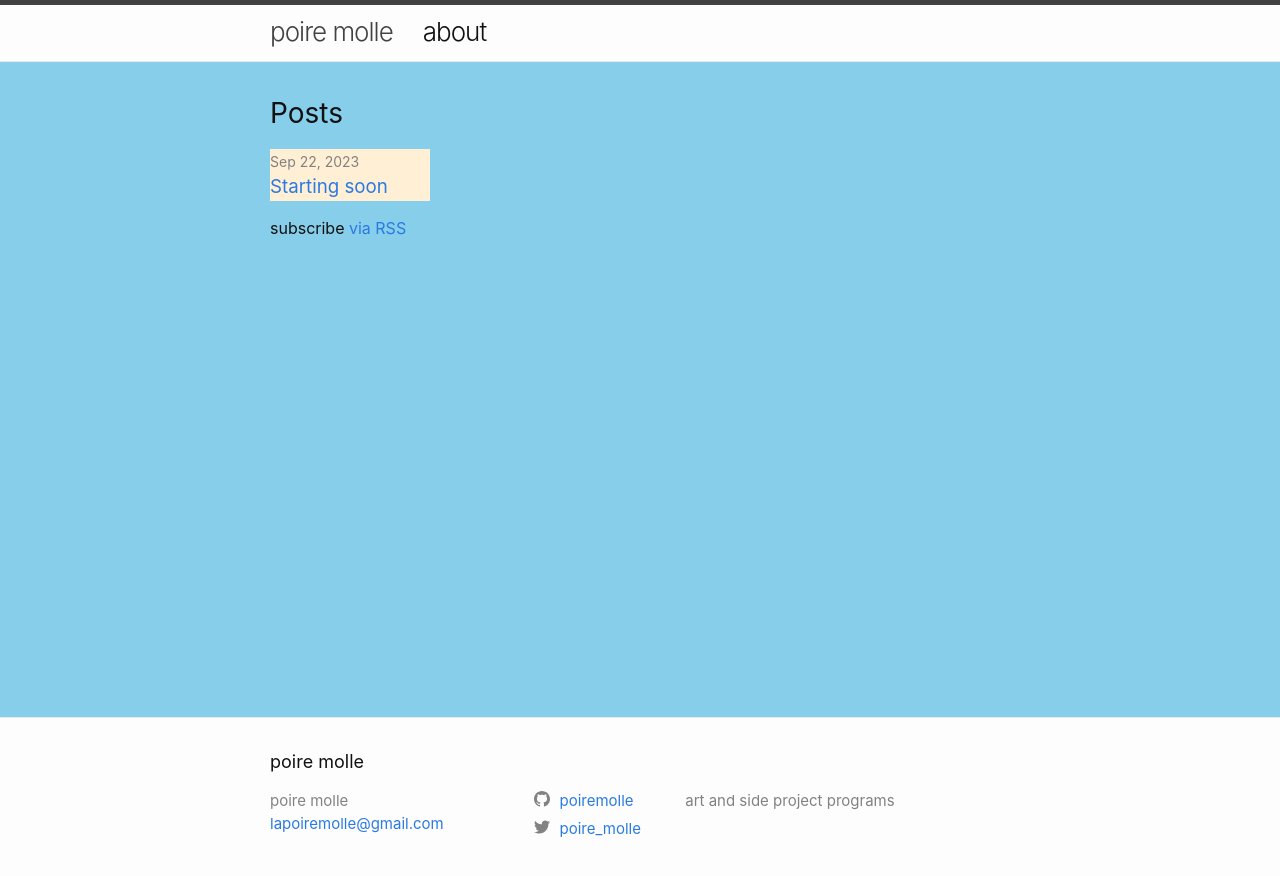
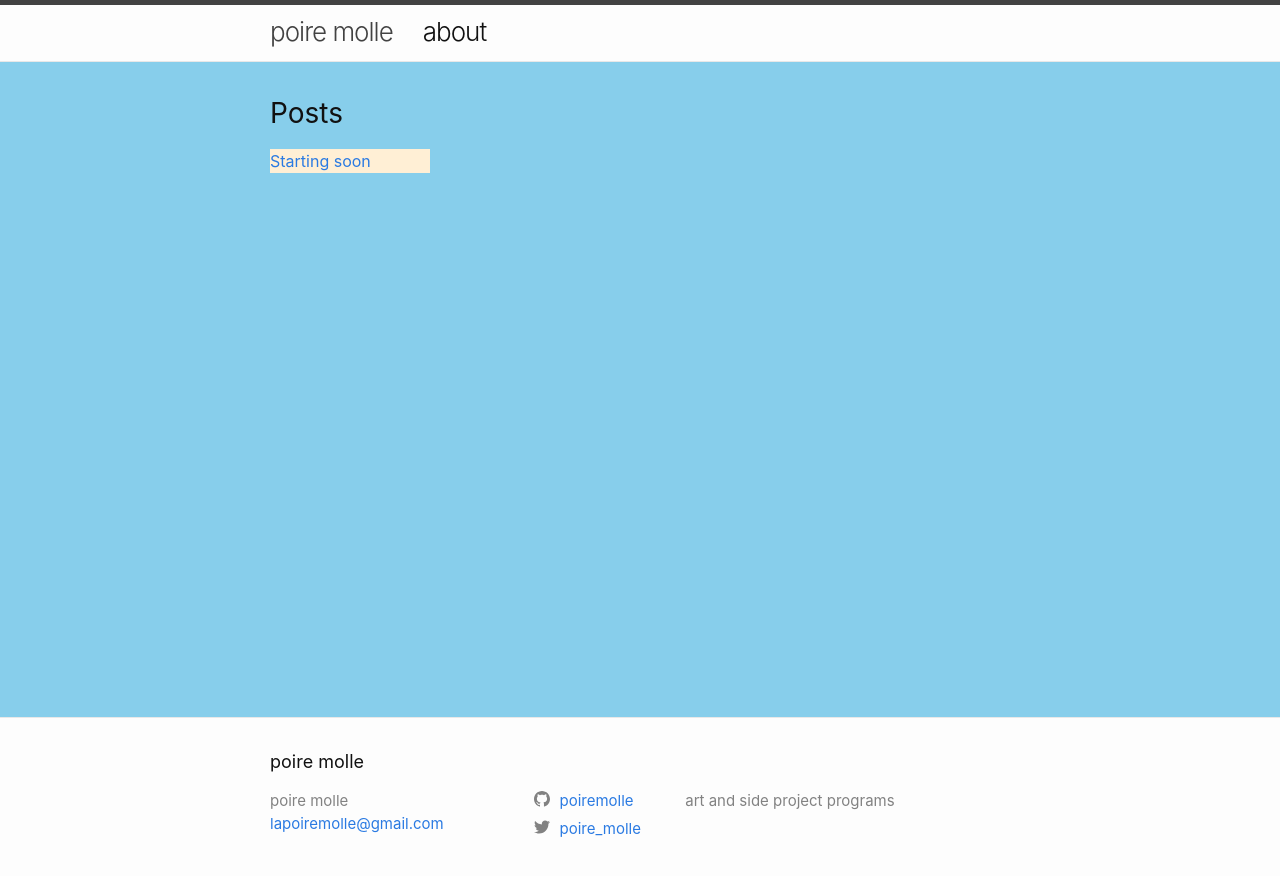
Before and after one commit to poiremolle/blog, a Jekyll site: the page built from index.md, in a window 1280 px wide. Shown: the top 876 px of the page. Built offline with Jekyll 4.4.1, drawn with Linux system fonts in a browser that asks for light colours.

Commit message:
commenting out content, post date and removing link to rss feed

```diff
--- a/_layouts/home.html
+++ b/_layouts/home.html
@@ -7,28 +7,26 @@ layout: default
     <h1 class="page-heading">{{ page.title }}</h1>
   {%- endif -%}
 
-  {{ content }}
+ <!-- {{ content }} -->
 
   {%- if site.posts.size > 0 -%}
     <h2 class="post-list-heading">{{ page.list_title | default: "Posts" }}</h2>
     <ul class="post-list">
       {%- for post in site.posts -%}
       <li>
-        {%- assign date_format = site.minima.date_format | default: "%b %-d, %Y" -%}
+      <!--  {%- assign date_format = site.minima.date_format | default: "%b %-d, %Y" -%}
         <span class="post-meta">{{ post.date | date: date_format }}</span>
-        <h3>
+        <h3>-->
           <a class="post-link" href="{{ post.url | relative_url }}">
             {{ post.title | escape }}
           </a>
-        </h3>
+       <!-- </h3>
         {%- if site.show_excerpts -%}
           {{ post.excerpt }}
-        {%- endif -%}
+        {%- endif -%} -->
       </li>
       {%- endfor -%}
     </ul>
-
-    <p class="rss-subscribe">subscribe <a href="{{ "/feed.xml" | relative_url }}">via RSS</a></p>
   {%- endif -%}
 
 </div>
```
